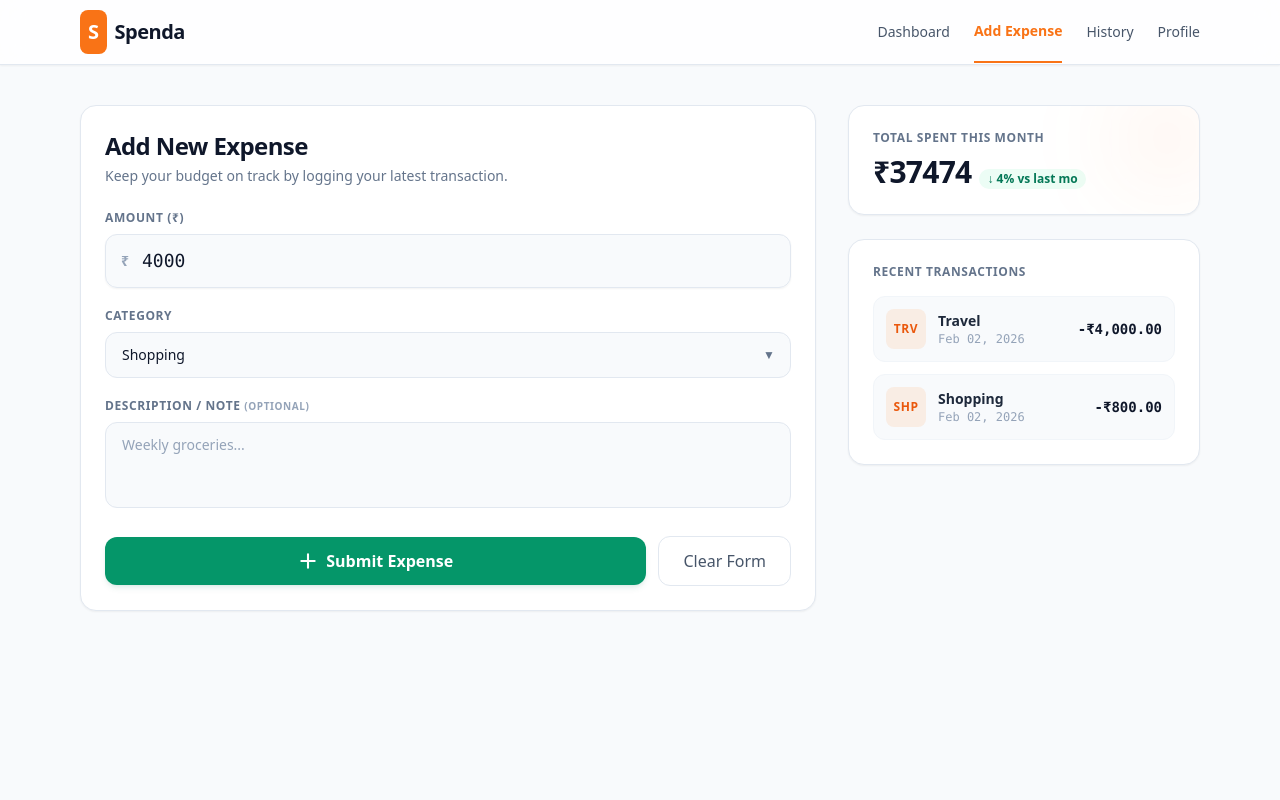
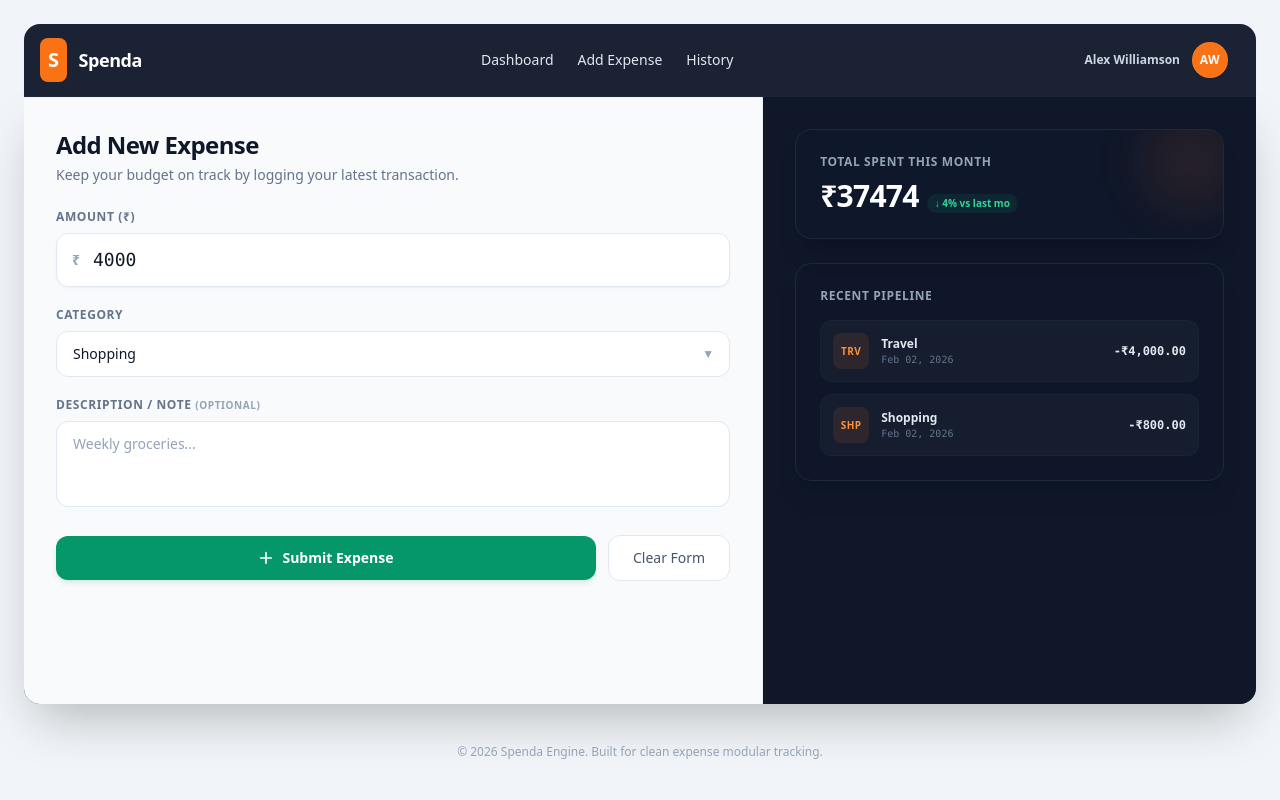
Before and after one commit to SouravDasz/Expance-tracker, a FastAPI app: page /expense/add_amount in a window 1280 px wide. Run offline with FastAPI, Linux system fonts and the light colour scheme; data comes from the database, SQL or seed files in the repository; some libraries are stand-ins or nearby versions.

Commit message:
make base.html

```diff
--- a/app/templates/Add Expense Page.html
+++ b/app/templates/Add Expense Page.html
@@ -1,66 +1,32 @@
-<!DOCTYPE html>
-<html lang="en">
+{% extends 'base.html' %}
 
-<head>
-  <meta charset="UTF-8">
-  <meta name="viewport" content="width=device-width, initial-scale=1.0">
-  <title>Spenda - Track Your Daily Expenses</title>
-  <script src="https://cdn.tailwindcss.com"></script>
-</head>
+{% block title %}Spenda - Add New Expense{% endblock %}
 
-<body class="bg-slate-50 text-slate-800 font-sans min-h-screen selection:bg-orange-500 selection:text-white">
-
-  <!-- Navbar -->
-  <header class="border-b border-slate-200 bg-white/80 backdrop-blur-md sticky top-0 z-50 shadow-sm">
-    <div class="max-w-6xl mx-auto px-4 h-16 flex items-center justify-between">
-      <!-- Logo -->
-      <div class="flex items-center gap-2">
-        <div class="bg-orange-500 p-2 rounded-lg text-white font-bold text-xl tracking-tight">S</div>
-        <span class="text-xl font-extrabold tracking-tight text-slate-900">Spenda</span>
-      </div>
-      <!-- Nav Links -->
-      <nav class="hidden md:flex items-center gap-6 text-sm font-medium text-slate-600">
-        <a href="#" class="hover:text-orange-500 transition-colors">Dashboard</a>
-        <a href="#" class="text-orange-500 font-semibold border-b-2 border-orange-500 py-5">Add Expense</a>
-        <a href="#" class="hover:text-orange-500 transition-colors">History</a>
-        <a href="#" class="hover:text-orange-500 transition-colors">Profile</a>
-      </nav>
-    </div>
-  </header>
-
-  <!-- Main Content Wrapper -->
-  <main class="max-w-6xl mx-auto px-4 py-10">
-    <div class="grid grid-cols-1 lg:grid-cols-3 gap-8 items-start">
-
-      <!-- Left Column: Add Expense Form -->
-      <div class="lg:col-span-2 bg-white border border-slate-200 rounded-2xl p-6 shadow-sm">
+{% block content %}
+<div class="lg:col-span-3 bg-slate-50 p-6 md:p-8 border-r border-slate-200/60">
     <div class="mb-6">
-          <h2 class="text-2xl font-bold text-slate-900 tracking-tight">Add New Expense</h2>
+        <h2 class="text-2xl font-black text-slate-900 tracking-tight">Add New Expense</h2>
         <p class="text-slate-500 text-sm mt-1">Keep your budget on track by logging your latest transaction.</p>
     </div>
 
     <form class="space-y-5" action="/expense/add_amount" method="post">
-          <!-- Amount Input -->
         <div>
-            <label for="amount" class="block text-xs font-bold text-slate-500 uppercase tracking-wider mb-2">Amount
-              (₹)</label>
+            <label for="amount" class="block text-xs font-bold text-slate-500 uppercase tracking-wider mb-2">Amount (₹)</label>
             <div class="relative rounded-xl shadow-sm">
                 <div class="absolute inset-y-0 left-0 pl-4 flex items-center pointer-events-none">
-                <span class="text-slate-400 sm:text-sm font-semibold">₹</span>
+                    <span class="text-slate-400 text-sm font-semibold">₹</span>
                 </div>
                 <input type="number" name="amount" id="amount" step="1" value="4000"
-                class="block w-full pl-9 pr-4 py-3 bg-slate-50 border border-slate-200 rounded-xl text-slate-900 placeholder-slate-400 focus:outline-none focus:border-orange-500 focus:ring-1 focus:ring-orange-500 transition-all font-mono text-lg"
-                placeholder="0.00">
+                    class="block w-full pl-9 pr-4 py-3 bg-white border border-slate-200 rounded-xl text-slate-900 placeholder-slate-400 focus:outline-none focus:border-orange-500 focus:ring-1 focus:ring-orange-500 transition-all font-mono text-lg"
+                    placeholder="0.00" required>
             </div>
         </div>
 
-          <!-- Category Select (Dynamic Native Select) -->
         <div>
-            <label for="category"
-              class="block text-xs font-bold text-slate-500 uppercase tracking-wider mb-2">Category</label>
+            <label for="category" class="block text-xs font-bold text-slate-500 uppercase tracking-wider mb-2">Category</label>
             <div class="relative">
                 <select id="category" name="category"
-                class="block w-full px-4 py-3 bg-slate-50 border border-slate-200 rounded-xl text-slate-900 focus:outline-none focus:border-orange-500 focus:ring-1 focus:ring-orange-500 transition-all appearance-none cursor-pointer text-sm">
+                    class="block w-full px-4 py-3 bg-white border border-slate-200 rounded-xl text-slate-900 focus:outline-none focus:border-orange-500 focus:ring-1 focus:ring-orange-500 transition-all appearance-none cursor-pointer text-sm">
                     <option value="shopping" selected>Shopping</option>
                     <option value="travel">Travel</option>
                     <option value="grocery">Grocery</option>
@@ -69,103 +35,71 @@
                     <option value="entertainment">Entertainment</option>
                     <option value="others">Others</option>
                 </select>
-              <div class="pointer-events-none absolute inset-y-0 right-0 flex items-center px-4 text-slate-500 text-xs">
+                <div class="pointer-events-none absolute inset-y-0 right-0 flex items-center px-4 text-slate-400 text-xs">
                     ▼
                 </div>
             </div>
         </div>
 
-          <!-- Description Input -->
         <div>
-            <label for="description"
-              class="block text-xs font-bold text-slate-500 uppercase tracking-wider mb-2">Description / Note <span
-                class="text-slate-400 text-[10px]">(Optional)</span></label>
+            <label for="description" class="block text-xs font-bold text-slate-500 uppercase tracking-wider mb-2">
+                Description / Note <span class="text-slate-400 text-[10px]">(Optional)</span>
+            </label>
             <textarea id="description" name="description" rows="3"
-              class="block w-full px-4 py-3 bg-slate-50 border border-slate-200 rounded-xl text-slate-900 placeholder-slate-400 focus:outline-none focus:border-orange-500 focus:ring-1 focus:ring-orange-500 transition-all text-sm resize-none"
+                class="block w-full px-4 py-3 bg-white border border-slate-200 rounded-xl text-slate-900 placeholder-slate-400 focus:outline-none focus:border-orange-500 focus:ring-1 focus:ring-orange-500 transition-all text-sm resize-none"
                 placeholder="Weekly groceries..."></textarea>
         </div>
 
-          <!-- Action Buttons -->
         <div class="flex flex-col sm:flex-row items-center gap-3 pt-2">
             <button type="submit"
-              class="w-full sm:flex-1 bg-emerald-600 hover:bg-emerald-500 text-white font-semibold py-3 px-6 rounded-xl transition-all shadow-md shadow-emerald-700/10 hover:shadow-emerald-600/20 focus:outline-none focus:ring-2 focus:ring-emerald-500 focus:ring-offset-2 flex items-center justify-center gap-2">
-              <svg xmlns="http://www.w3.org/2000/svg" class="h-5 w-5" fill="none" viewBox="0 0 24 24"
-                stroke="currentColor" stroke-width="2.5">
+                class="w-full sm:flex-1 bg-emerald-600 hover:bg-emerald-500 text-white font-semibold py-3 px-6 rounded-xl transition-all shadow-md shadow-emerald-700/10 hover:shadow-emerald-600/20 focus:outline-none flex items-center justify-center gap-2 text-sm">
+                <svg xmlns="http://www.w3.org/2000/svg" class="h-4 w-4" fill="none" viewBox="0 0 24 24" stroke="currentColor" stroke-width="2.5">
                     <path stroke-linecap="round" stroke-linejoin="round" d="M12 4v16m8-8H4" />
                 </svg>
                 Submit Expense
             </button>
             <button type="reset"
-              class="w-full sm:w-auto bg-white hover:bg-slate-50 text-slate-600 font-medium py-3 px-6 rounded-xl transition-all border border-slate-200 focus:outline-none">
+                class="w-full sm:w-auto bg-white hover:bg-slate-100 text-slate-600 font-medium py-3 px-6 rounded-xl transition-all border border-slate-200 focus:outline-none text-sm">
                 Clear Form
             </button>
         </div>
     </form>
 </div>
 
-      <!-- Right Column: Sidebar Stats & Activity -->
-      <div class="space-y-6">
-        <!-- Monthly Summary Widget -->
-        <div class="bg-white border border-slate-200 rounded-2xl p-6 shadow-sm relative overflow-hidden">
-          <div class="absolute top-0 right-0 w-32 h-32 bg-orange-500/5 rounded-full blur-2xl -mr-8 -mt-8"></div>
-          <h3 class="text-xs font-bold text-slate-500 uppercase tracking-wider mb-2">Total Spent This Month</h3>
+<div class="lg:col-span-2 bg-slate-900/40 p-6 md:p-8 space-y-6 flex flex-col justify-start">
+    <div class="bg-slate-900 border border-slate-800 rounded-2xl p-6 relative overflow-hidden shadow-xl">
+        <div class="absolute top-0 right-0 w-24 h-24 bg-orange-500/10 rounded-full blur-xl -mr-4 -mt-4"></div>
+        <h3 class="text-xs font-bold text-slate-400 uppercase tracking-wider mb-2">Total Spent This Month</h3>
         <div class="flex items-baseline gap-2">
-            <span class="text-3xl font-black text-slate-900 tracking-tight">₹{{total_amount}}</span>
-            <span class="text-xs font-semibold text-emerald-700 bg-emerald-50 px-2 py-0.5 rounded-full">↓ 4% vs last
-              mo</span>
+            <span class="text-3xl font-black text-white tracking-tight">₹{{ total_amount if total_amount is defined else '0.00' }}</span>
+            <span class="text-[10px] font-bold text-emerald-400 bg-emerald-500/10 px-2 py-0.5 rounded-full">↓ 4% vs last mo</span>
         </div>
     </div>
 
-        <!-- Recent Transactions Card -->
-        <div class="bg-white border border-slate-200 rounded-2xl p-6 shadow-sm">
-          <h3 class="text-xs font-bold text-slate-500 uppercase tracking-wider mb-4 tracking-wide">Recent Transactions
-          </h3>
+    <div class="bg-slate-900/60 border border-slate-800 rounded-2xl p-6 shadow-xl">
+        <h3 class="text-xs font-bold text-slate-400 uppercase tracking-wider mb-4 tracking-wide">Recent Pipeline</h3>
         <div class="space-y-3">
-            <!-- Row 1 -->
-            <div class="flex items-center justify-between p-3 bg-slate-50 rounded-xl border border-slate-100">
+            <div class="flex items-center justify-between p-3 bg-slate-800/40 rounded-xl border border-slate-800/60">
                 <div class="flex items-center gap-3">
-                <div
-                  class="w-10 h-10 rounded-lg bg-orange-500/10 flex items-center justify-center font-semibold text-orange-600 text-xs tracking-wider uppercase">
-                  TRV</div>
+                    <div class="w-9 h-9 rounded-lg bg-orange-500/10 flex items-center justify-center font-bold text-orange-400 text-[10px] tracking-wider uppercase">TRV</div>
                     <div>
-                  <p class="text-sm font-bold text-slate-800">Travel</p>
-                  <p class="text-xs text-slate-400 font-mono">Feb 02, 2026</p>
+                        <p class="text-xs font-bold text-slate-200">Travel</p>
+                        <p class="text-[10px] text-slate-500 font-mono">Feb 02, 2026</p>
                     </div>
                 </div>
-              <span class="text-sm font-mono font-bold text-slate-900">-₹4,000.00</span>
+                <span class="text-xs font-mono font-bold text-slate-200">-₹4,000.00</span>
             </div>
-            <!-- Row 2 -->
-            <div class="flex items-center justify-between p-3 bg-slate-50 rounded-xl border border-slate-100">
+            <div class="flex items-center justify-between p-3 bg-slate-800/40 rounded-xl border border-slate-800/60">
                 <div class="flex items-center gap-3">
-                <div
-                  class="w-10 h-10 rounded-lg bg-orange-500/10 flex items-center justify-center font-semibold text-orange-600 text-xs tracking-wider uppercase">
-                  SHP</div>
+                    <div class="w-9 h-9 rounded-lg bg-orange-500/10 flex items-center justify-center font-bold text-orange-400 text-[10px] tracking-wider uppercase">SHP</div>
                     <div>
-                  <p class="text-sm font-bold text-slate-800">Shopping</p>
-                  <p class="text-xs text-slate-400 font-mono">Feb 02, 2026</p>
+                        <p class="text-xs font-bold text-slate-200">Shopping</p>
+                        <p class="text-[10px] text-slate-500 font-mono">Feb 02, 2026</p>
                     </div>
                 </div>
-              <span class="text-sm font-mono font-bold text-slate-900">-₹800.00</span>
+                <span class="text-xs font-mono font-bold text-slate-200">-₹800.00</span>
             </div>
         </div>
     </div>
 </div>
-
-    </div>
-  </main>
-
-  {% if success %}
-  <div id="toast" class="fixed top-6 right-6 bg-emerald-600 text-white px-4 py-3 rounded-lg shadow-lg z-50">
-    Data entered successfully
-  </div>
-  <script>
-    setTimeout(function () {
-      var t = document.getElementById('toast');
-      if (t) { t.style.transition = 'opacity 0.4s'; t.style.opacity = '0'; setTimeout(function () { t.remove(); }, 400); }
-    }, 2500);
-  </script>
-  {% endif %}
-
-</body>
-
-</html>
+{% endblock %}
--- /dev/null
+++ b/app/templates/base.html
@@ -0,0 +1,84 @@
+<!DOCTYPE html>
+<html lang="en">
+
+<head>
+    <meta charset="UTF-8">
+    <meta name="viewport" content="width=device-width, initial-scale=1.0">
+    <title>{% block title %}Spenda - Track Your Daily Expenses{% endblock %}</title>
+    <script src="https://cdn.tailwindcss.com"></script>
+    <style>
+        /* Custom scrollbar styling to match the dark slate theme */
+        .custom-scrollbar::-webkit-scrollbar {
+            width: 6px;
+            height: 6px;
+        }
+
+        .custom-scrollbar::-webkit-scrollbar-track {
+            background: transparent;
+        }
+
+        .custom-scrollbar::-webkit-scrollbar-thumb {
+            background: #cbd5e1;
+            border-radius: 20px;
+        }
+
+        .custom-scrollbar::-webkit-scrollbar-thumb:hover {
+            background: #94a3b8;
+        }
+    </style>
+</head>
+
+<body class="bg-slate-100 text-slate-800 font-sans min-h-screen flex flex-col p-4 md:p-6 selection:bg-orange-500 selection:text-white">
+
+    <header class="sticky top-0 z-50 bg-slate-900/95 backdrop-blur-xl border-b border-slate-800/60 shadow-sm rounded-t-2xl">
+        <div class="max-w-7xl mx-auto flex items-center justify-between px-4 py-3">
+            <div class="flex items-center gap-3">
+                <div class="bg-orange-500 p-2 rounded-lg text-white font-bold text-xl tracking-tight">S</div>
+                <span class="text-lg font-black text-white tracking-tight">Spenda</span>
+            </div>
+
+            <nav class="hidden md:flex items-center gap-6 text-sm font-medium text-slate-200">
+                <a href="/expense" class="hover:text-orange-500 transition-colors">Dashboard</a>
+                <a href="/expense/add_amount" class="hover:text-orange-500 transition-colors">Add Expense</a>
+                <a href="/expense/history" class="hover:text-orange-500 transition-colors">History</a>
+            </nav>
+
+            <a href="/profile" title="Go to profile"
+                class="flex items-center gap-3 px-3 py-1.5 rounded-xl hover:bg-slate-800 transition group">
+                <span class="hidden sm:block text-xs font-bold text-slate-300 group-hover:text-white transition">
+                    Alex Williamson
+                </span>
+                <div class="inline-flex items-center justify-center w-9 h-9 rounded-full bg-orange-500 text-white shadow-sm font-black text-xs tracking-wider border border-orange-400/30">
+                    AW
+                </div>
+            </a>
+        </div>
+    </header>
+
+    <div class="w-full flex-grow bg-slate-900 rounded-b-2xl shadow-2xl overflow-hidden grid grid-cols-1 lg:grid-cols-5">
+        {% block content %}{% endblock %}
+    </div>
+
+    <footer class="w-full text-center py-4 mt-6 text-xs text-slate-400 font-medium">
+        &copy; 2026 Spenda Engine. Built for clean expense modular tracking.
+    </footer>
+
+    {% if success %}
+    <div id="toast"
+        class="fixed top-6 right-6 bg-emerald-600 text-white px-4 py-3 rounded-lg shadow-lg z-50 font-medium text-sm transition-all duration-300">
+        Data entered successfully
+    </div>
+    <script>
+        setTimeout(function () {
+            var t = document.getElementById('toast');
+            if (t) {
+                t.style.transition = 'opacity 0.4s';
+                t.style.opacity = '0';
+                setTimeout(function () { t.remove(); }, 400);
+            }
+        }, 2500);
+    </script>
+    {% endif %}
+
+</body>
+</html>
```
Also changed, not shown: app/templates/expense.html (+17 -83 lines). Lines whose indentation alone changed are shown as unchanged.
